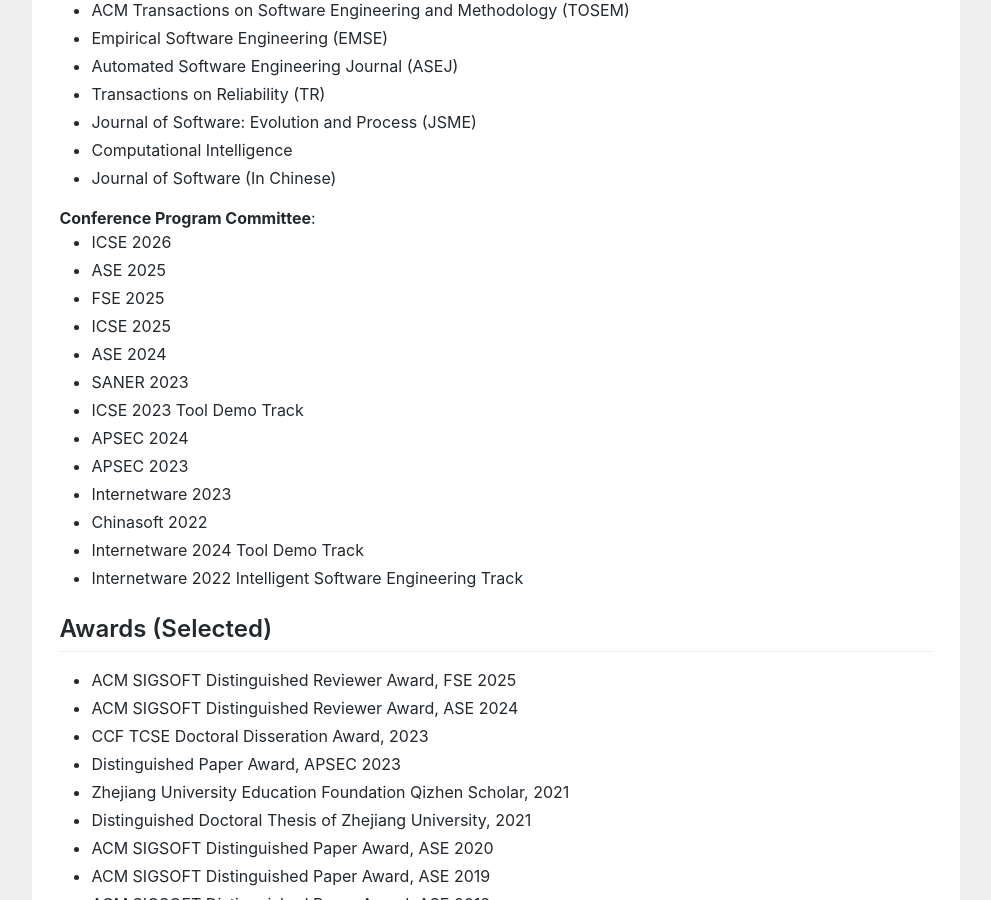
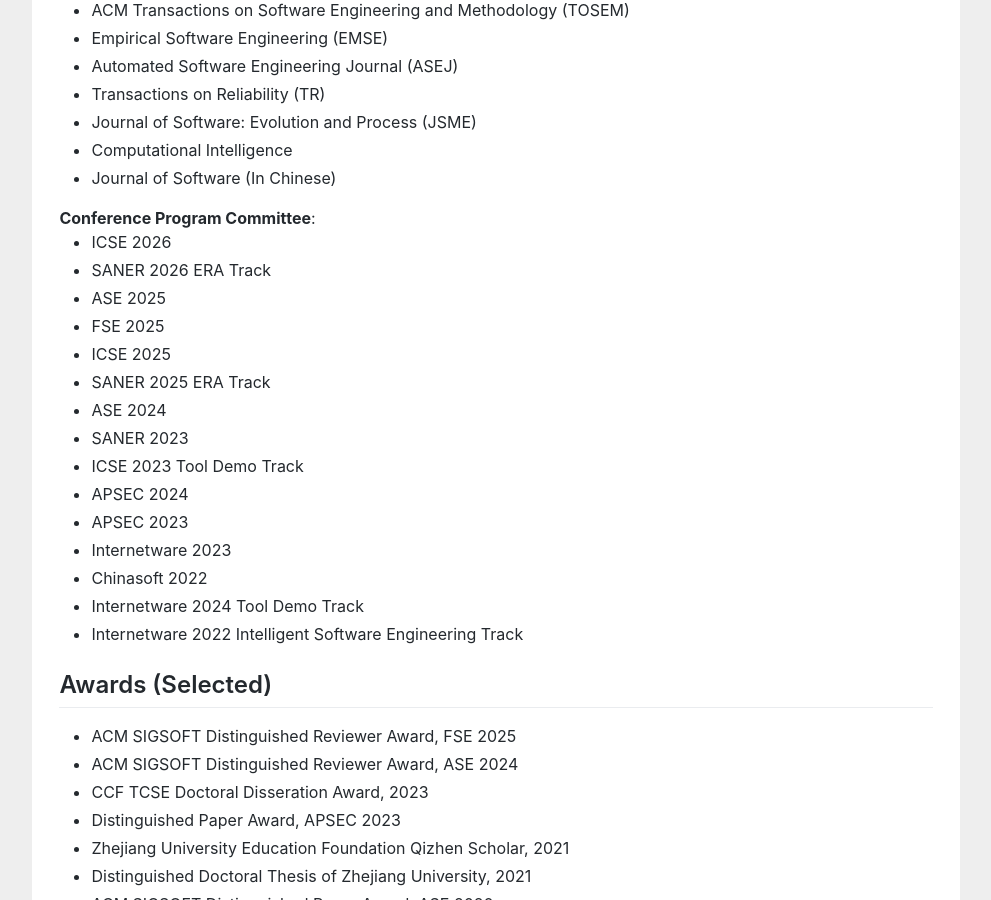
Before and after one commit to zhongxin-liu/zhongxin-liu.github.io, a Jekyll site: the page index.html, which Jekyll copies as it is, in a window 1280 px wide and 900 px high, scrolled down 5880 px. Shown: the whole window, without its empty margins (144-1135 px from the left). Built offline with Jekyll 4.4.1, drawn with Linux system fonts in a browser that asks for light colours.

Commit message:
update services

```diff
--- a/index.html
+++ b/index.html
@@ -404,9 +404,11 @@
 				<b>Conference Program Committee</b>:
 				<ul>
 					<li>ICSE 2026</li>
+					<li>SANER 2026 ERA Track</li>
 					<li>ASE 2025</li>
 					<li>FSE 2025</li>
 					<li>ICSE 2025</li>
+					<li>SANER 2025 ERA Track</li>
 					<li>ASE 2024</li>
 					<li>SANER 2023</li>
 					<li>ICSE 2023 Tool Demo Track</li>
```
